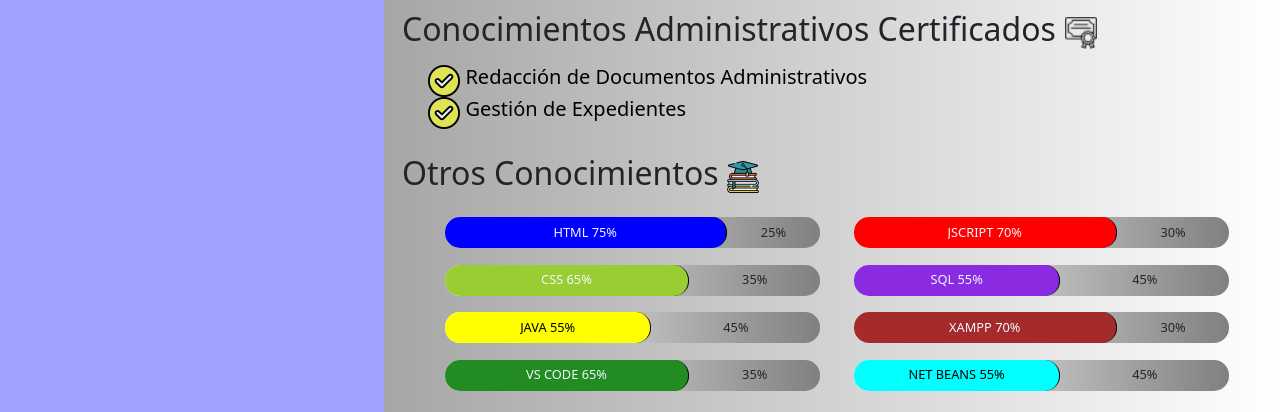
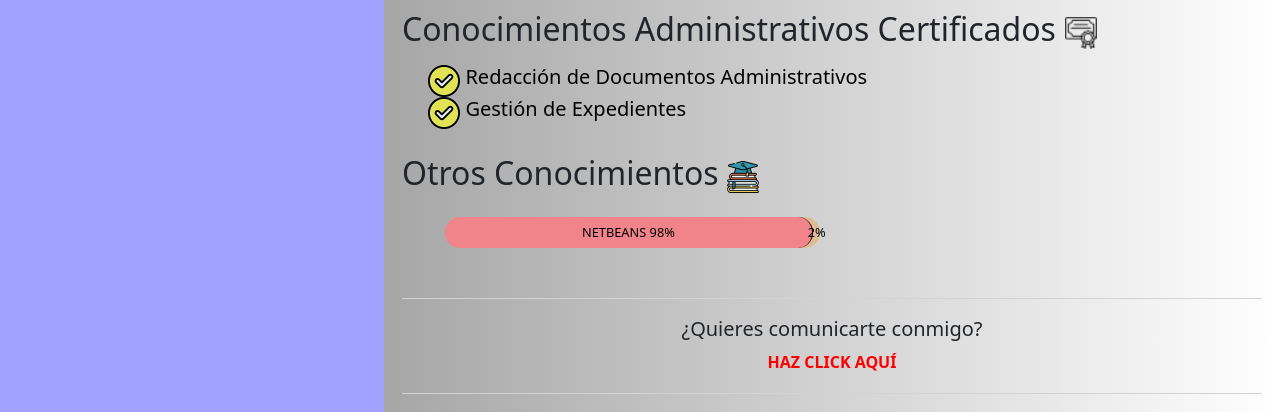
Before and after one commit to flacosakeo/miportfolio, a plain HTML site: page index.html in a window 1280 px wide. Shown: the part 1437-1849 px from the top of the page. Drawn offline with nearby package versions, Linux system fonts and the light colour scheme.

Commit message:
portfolio

```diff
--- a/index.html
+++ b/index.html
@@ -8,7 +8,7 @@
     <link rel="stylesheet" href="style.css">
 
 
-    <title>Datos Personales</title>
+    <title>Curriculum</title>
 </head>
 <body>
     <div id="izquierda">
@@ -267,70 +267,7 @@
             </div>
             <ul>
                 <div class="skillscontainer">
-                    <div class="skills">
-                        <div class="skill" id="html">
-                            <h6>HTML 75%</h6>
-                        </div>
-                        <div class="skillresto" id="html100">
-                            <h6>25%</h6>
-                        </div>
-                    </div>
-                    <div class="skills">
-                        <div class="skill" id="js" >
-                            <h6>JSCRIPT 70%</h6>
-                        </div>
-                        <div class="skillresto" id="js100">
-                            <h6>30%</h6>
-                        </div>
-                    </div>
-                    <div class="skills">
-                        <div class="skill" id="css" >
-                            <h6>CSS 65%</h6>
-                        </div>
-                        <div class="skillresto" id="css100">
-                            <h6>35%</h6>
-                        </div>
-                    </div>
-                    <div class="skills">
-                        <div class="skill" id="sql" >
-                            <h6>SQL 55%</h6>
-                        </div>
-                        <div class="skillresto" id="sql100">
-                            <h6>45%</h6>
-                        </div>
-                    </div>
-                    <div class="skills">
-                        <div class="skill" id="java" >
-                            <h6>JAVA 55%</h6>
-                        </div>
-                        <div class="skillresto" id="java100">
-                            <h6>45%</h6>
-                        </div>
-                    </div>
-                    <div class="skills">
-                        <div class="skill" id="xampp" >
-                            <h6>XAMPP 70%</h6>
-                        </div>
-                        <div class="skillresto" id="xampp100">
-                            <h6>30%</h6>
-                        </div>
-                    </div>
-                    <div class="skills">
-                        <div class="skill" id="code" >
-                            <h6>VS CODE 65%</h6>
-                        </div>
-                        <div class="skillresto" id="code100">
-                            <h6>35%</h6>
-                        </div>
-                    </div>
-                    <div class="skills">
-                        <div class="skill" id="beans" >
-                            <h6>NET BEANS 55%</h6>
-                        </div>
-                        <div class="skillresto" id="beans100">
-                            <h6>45%</h6>
-                        </div>
-                    </div>
+
                 </div>
             </ul>
         </div>
@@ -388,5 +325,6 @@
     <script src="https://cdn.jsdelivr.net/npm/bootstrap@5.3.3/dist/js/bootstrap.bundle.min.js" integrity="sha384-YvpcrYf0tY3lHB60NNkmXc5s9fDVZLESaAA55NDzOxhy9GkcIdslK1eN7N6jIeHz" crossorigin="anonymous"></script>
     <script src="https://cdn.jsdelivr.net/npm/@emailjs/browser@4/dist/email.min.js"></script>
     <script src="app.js"></script>
+    <script src="skills.js"></script>
 </body>
 </html>
--- /dev/null
+++ b/skills.js
@@ -0,0 +1,119 @@
+let etiquetas = ["css","html","js","java","sql","xampp","netbeans","vs-code","visual-foxpro",
+                "coreldraw","office","windows","postman"];//array con etiquetas
+let etiquetasfiltro = [];//array vacio
+let longitud = Math.floor(Math.random() * (0 - etiquetas.length)) + etiquetas.length;
+
+for(let i = 0; i <= longitud; i++){
+    let indice = Math.floor(Math.random() * etiquetas.length);
+    etiquetasfiltro.push(etiquetas[indice]);
+    etiquetas.splice(indice, 1);
+}
+
+function crearSkill(){
+    etiquetasfiltro.forEach(etiqueta => {
+        let random, randomresto, rojo, verde, azul;//declaracion de variables
+        let ancho = 0;
+
+        let divskills = document.createElement('div');//creacion de etiquetas
+        let divskill = document.createElement('div');
+        let divskillresto = document.createElement('div');
+        let h6skill = document.createElement('h6');
+        let h6skillresto = document.createElement('h6');
+
+        divskills.classList.add('skills');//asignacion de clases de cada etiqueta creada
+        divskill.classList.add('skill');
+        divskillresto.classList.add('skillresto');
+
+        divskills.id = `${etiqueta}container`;//asignacion de id
+        divskill.id = `${etiqueta}`;
+        divskillresto.id = `${etiqueta}100`;
+
+        divskill.animationName = `${etiqueta}`;//asignacion de nombre para la ejecucion de la animacion keyframe
+        divskillresto.animationName = `${etiqueta}100`;
+
+
+        random = Math.floor(Math.random() * (1 - 100 + 1)) + 100;//generacion de numero aleatorio para el porcentaje
+
+        randomresto = 100 - random;//numero del porcentaje resto
+
+        divskill.title = `${etiqueta}`.toUpperCase() +' '+`${random}%`;//asignacion de un titulo
+
+        //h6skill.textContent = divskill.id.toUpperCase() +" "+ random+"%";//el texto que muestra las etiquetas h6 creadas
+        //h6skillresto.textContent = 100 - random+"%";
+
+        rojo = Math.floor(Math.random() * (0 - 255 + 1)) + 255;//generacion de un numero aleatorio para la formacion de un color
+        verde = Math.floor(Math.random() * (0 - 255 + 1)) + 255;
+        azul = Math.floor(Math.random() * (0 - 255 + 1)) + 255;
+
+        if (rojo < 150 && verde < 150 && azul < 150){//condicion que asigna un color mas claro a la etiqueta
+            h6skill.style.color = 'rgb(250, 250, 250)';//de la barra de progreso
+            divskill.style.borderRight = 'solid 2px white';
+        }
+
+        divskill.style.backgroundColor = `rgb(${rojo},${verde},${azul})`;//asignacion del color generado a la barra de progreso
+
+        document.querySelector('.skillscontainer').appendChild(divskills);//mostrar los elementos creados
+        document.getElementById(divskills.id).appendChild(divskill);
+        document.getElementById(divskill.id).appendChild(h6skill);
+        document.getElementById(divskills.id).appendChild(divskillresto);
+        document.getElementById(divskillresto.id).appendChild(h6skillresto);
+
+        let observar = new IntersectionObserver((entries, observar) => {//esta funcion permite uniciar las animacion
+            entries.forEach(entry => {                                  //nuevamente cuando las barra de progreso
+                if (entry.isIntersecting) {                             //salen de pantalla y se vuelve a visualizar
+                    crearanimacion(divskill.id, divskill.animationName, random);//funcion para la barra de progreso
+                    crearanimacion(divskillresto.id, divskillresto.animationName, randomresto);//funcion para el resto de la barra de progreso
+                    intervaloresto(ancho, randomresto, h6skillresto);//funcion que da inicio al intervalo
+                    intervalo(ancho, random, h6skill, etiqueta);
+                    //observar.disconnect(); // detiene la animacion
+                }
+            });
+        });
+        let progreso = document.getElementById(divskills.id);
+        observar.observe(progreso);
+
+    });
+}
+
+function crearanimacion(targetId, animationName, random) {
+    let barraProgreso = document.getElementById(targetId);
+    animacion(targetId, random);
+    barraProgreso.style.animation = 'none';
+    barraProgreso.offsetHeight;//forza a iniciar de nuevo
+    barraProgreso.style.animation = `${animationName} 3s forwards`;
+}
+
+
+function animacion(id, random){
+        let styleSheet = document.styleSheets[0];
+        let keyframes = `
+            @keyframes ${id} {
+                to { width: ${random}%; }
+            }
+        `;
+        styleSheet.insertRule(keyframes, styleSheet.cssRules.length);//inserta una nueva regla en css
+}
+
+function intervaloresto(ancho, randomresto, etiquetaTexto){
+    let interval = setInterval(function(){
+        if (ancho >= randomresto){
+            clearInterval(interval);
+        }else{
+            ancho++;
+            etiquetaTexto.textContent = ancho + '%';
+        }
+    }, 30);//refresco en milisegundos
+}
+
+function intervalo(ancho, randomresto, etiquetaTexto, etiqueta){
+    let interval = setInterval(function(){
+        if (ancho >= randomresto){
+            clearInterval(interval);
+        }else{
+            ancho++;
+            etiquetaTexto.textContent = etiqueta.toUpperCase()+' '+ancho + '%';
+        }
+    }, 30);
+}
+
+crearSkill();
--- a/style.css
+++ b/style.css
@@ -78,10 +78,6 @@ li{
     height: 10vh;
     width: 100%;
 }
-
-
-
-
 
 
 
@@ -193,7 +189,8 @@ a:hover{
     width: 45%;
     height: 2%;
     margin: 1% 2% 1% 2%;
-    background: linear-gradient(to right, white, grey);
+    /*background: linear-gradient(to right, rgb(192, 192, 192), grey);*/
+    background-color: rgba(255, 136, 0, 0.295);
     border-radius: 15px 15px 15px 15px;
 
 
@@ -207,7 +204,8 @@ a:hover{
     justify-content: center;
     padding-top: 2%;
     color: aliceblue;
-    overflow: hidden;
+    overflow: visible;
+    background-color: rgb(161, 161, 255);
 }
 .skillresto{
     display: flex;
@@ -218,121 +216,20 @@ a:hover{
     padding-top: 2%;
     /*border: solid;*/
 }
-#html{
+/*#html{
     animation: html 5s forwards;
     background-color: blue;
-}
-#html100{
-    animation: html100 5s forwards;
-}
-#js{
-    animation: js 5s forwards;
-    background-color: red;
-}
-#js100{
-    animation: js100 5s forwards;
-}
-#css{
-    animation: css 5s forwards;
-    background-color: yellowgreen;
-}
-#css100{
-    animation: css100 5s forwards;
-}
-#sql{
-    animation: sql 5s forwards;
-    background-color: blueviolet;
-}
-#sql100{
-    animation: sql100 5s forwards;
-}
-#java{
-    animation: java 5s forwards;
-    background-color: rgb(255, 255, 0);
+}*/
+
+h6{
+    white-space: nowrap;
+
     color: black;
 }
-#java100{
-    animation: java100 5s forwards;
-}
-#xampp{
-    animation: xampp 5s forwards;
-    background-color: brown;
-}
-#xampp100{
-    animation: xampp100 5s forwards;
-}
-#code{
-    animation: code 5s forwards;
-    background-color: forestgreen;
-}
-#code100{
-    animation: code100 5s forwards;
-}
-#beans{
-    animation: beans 5s forwards;
-    background-color: cyan;
-    color: black;
-}
-#beans100{
-    animation: beans100 5s forwards;
-}
-h6{
-    white-space: nowrap;
-    overflow: hidden;
-}
 
-@keyframes html{
+/*@keyframes html{
     to {width: 75%;}
-}
-@keyframes html100{
-    to {width: 25%;}
-}
-@keyframes js{
-    to {width: 70%;}
-}
-@keyframes js100{
-    to {width: 30%;}
-}
-@keyframes css{
-    to {width: 65%;}
-}
-@keyframes css100{
-    to {width: 35%;}
-}
-@keyframes sql{
-    to {width: 55%;}
-}
-@keyframes sql100{
-    to {width: 45%;}
-}
-@keyframes java{
-    to {width: 55%;}
-}
-@keyframes java100{
-    to {width: 45%;}
-}
-@keyframes xampp{
-    to {width: 70%;}
-}
-@keyframes xampp100{
-    to {width: 30%;}
-}
-@keyframes code{
-    to {width: 65%;}
-}
-@keyframes code100{
-    to {width: 35%;}
-}
-@keyframes beans{
-    to {width: 55%;}
-}
-@keyframes beans100{
-    to {width: 45%;}
-}
-
-
-
-
+}*/
 
 
 @media (max-width:600px){
@@ -355,7 +252,7 @@ h6{
         width: auto;
     }
     h6{
-        font-size: 3vw;
+        font-size: 2vw;
     }
     img{
         width: 24px;
@@ -380,6 +277,5 @@ h6{
     }
     .skills{
         width: 99%;
-
     }
 }
```
